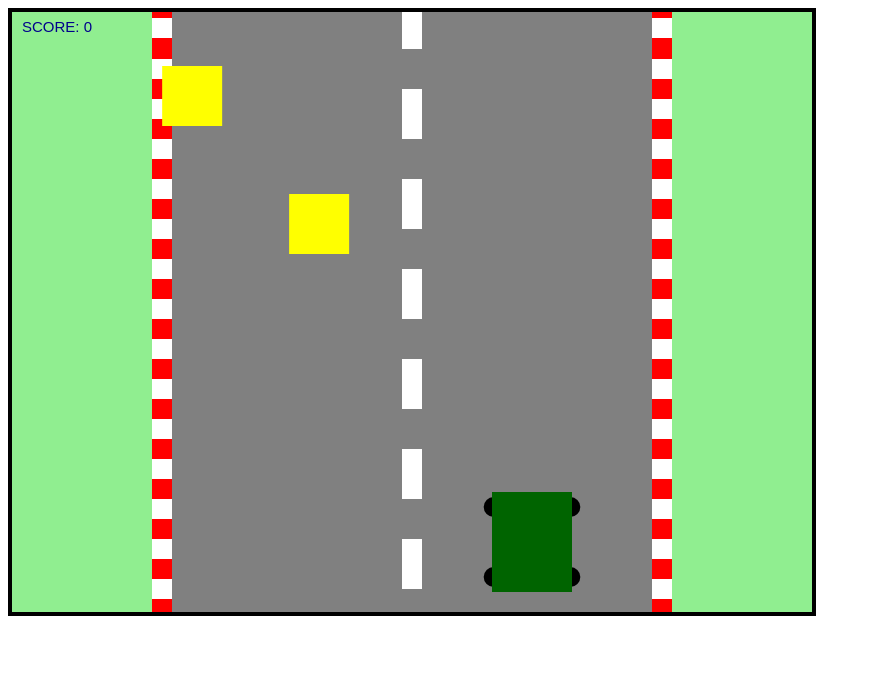
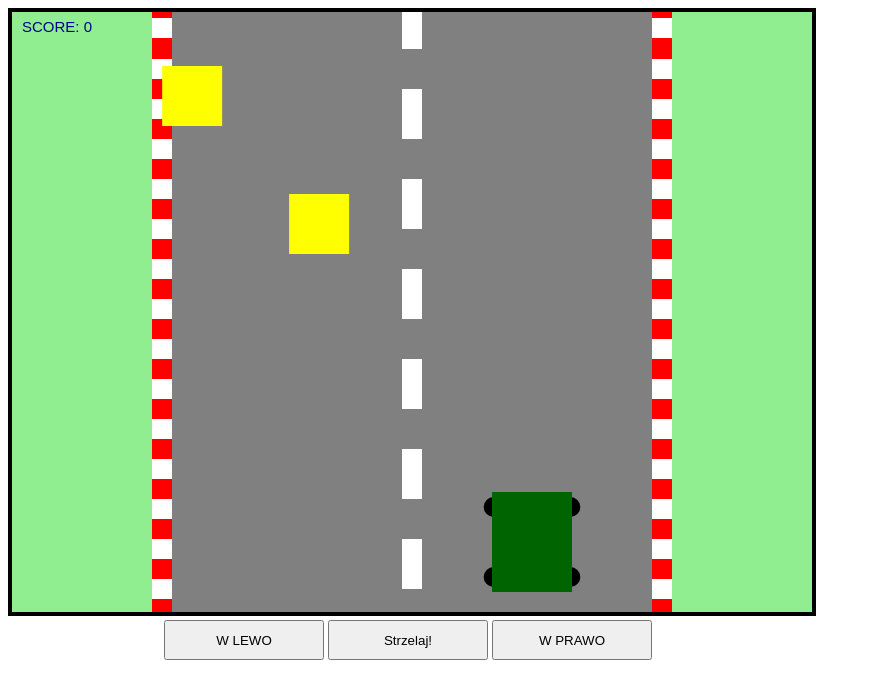
Before and after one commit to raionsakana-tul-computer-science/raionsakana-tul-computer-science.github.io, a plain HTML site: page lab_5/index.html in a window 1280 px wide. Shown: the whole page, without its empty margins (0-871 px from the left). Drawn offline with Linux system fonts and the light colour scheme.

Commit message:
Add: control buttons for game

```diff
--- a/lab_5/index.html
+++ b/lab_5/index.html
@@ -5,7 +5,16 @@
         <link rel="stylesheet" href="style/style.css">
     </head>
     <body>
-        <canvas id="myCanvas" width="800" height="600" style="border: 4px solid black;"></canvas>
+        <div id="content">
+            <div id="box">
+                <canvas id="myCanvas" width="800" height="600" style="border: 4px solid black;"></canvas>
+            </div>
+            <div id="buttons">
+                <button type="button" onclick="turnLeft()">W LEWO</button>
+                <button type="button" onclick="fire()">Strzelaj!</button>
+                <button type="button" onclick="turnRight()">W PRAWO</button>
+            </div>
+        </div>
         <script src="script/script.js"></script>
     </body>
 </html>
--- a/lab_5/style/style.css
+++ b/lab_5/style/style.css
@@ -15,3 +15,13 @@
     border: 6px solid blueviolet;
     border-radius: 50%;
 }
+
+#content {
+    text-align: center;
+    width: 800px;
+}
+
+#buttons > button {
+    height: 40px;
+    width: 20%;
+}
```
